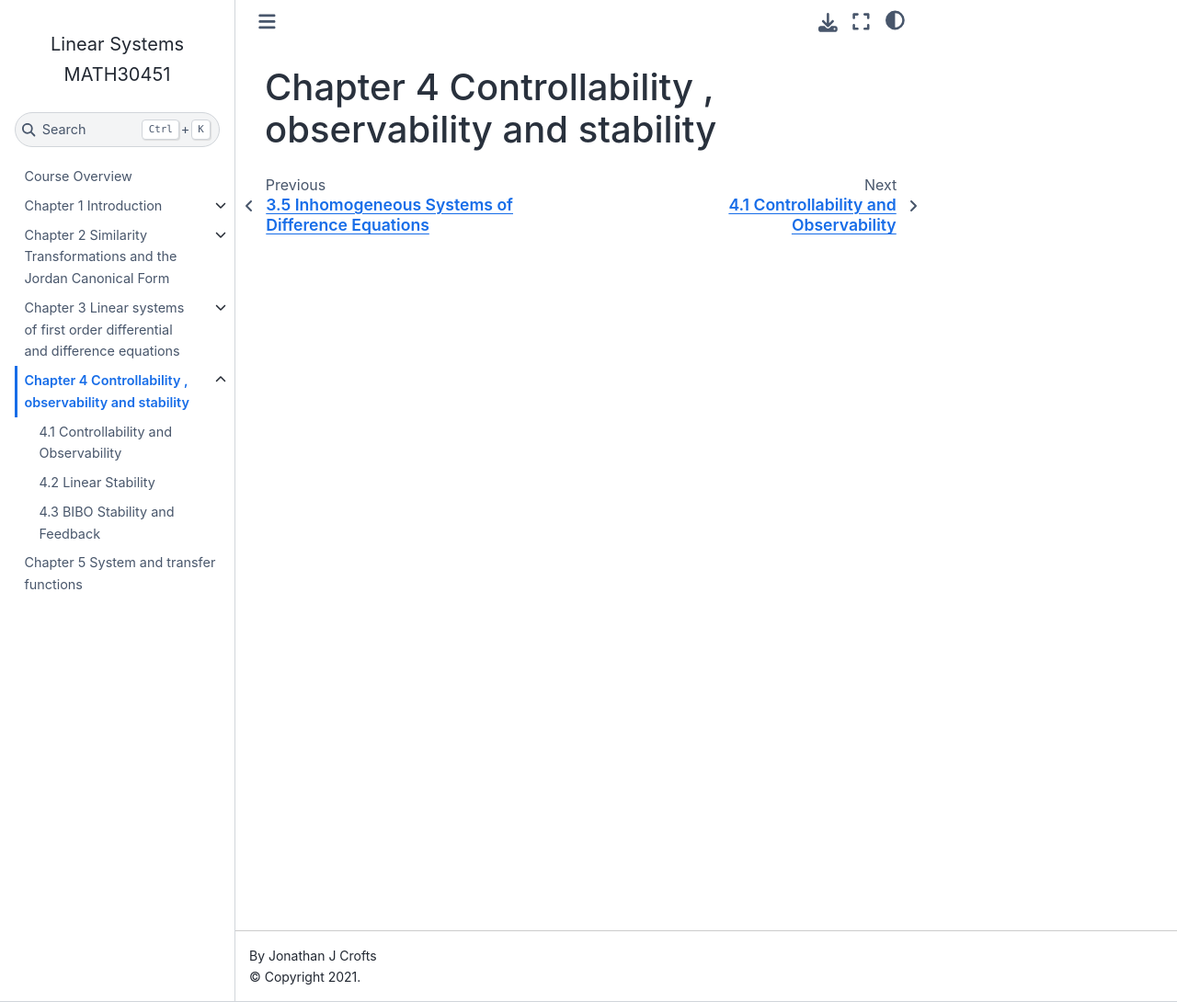
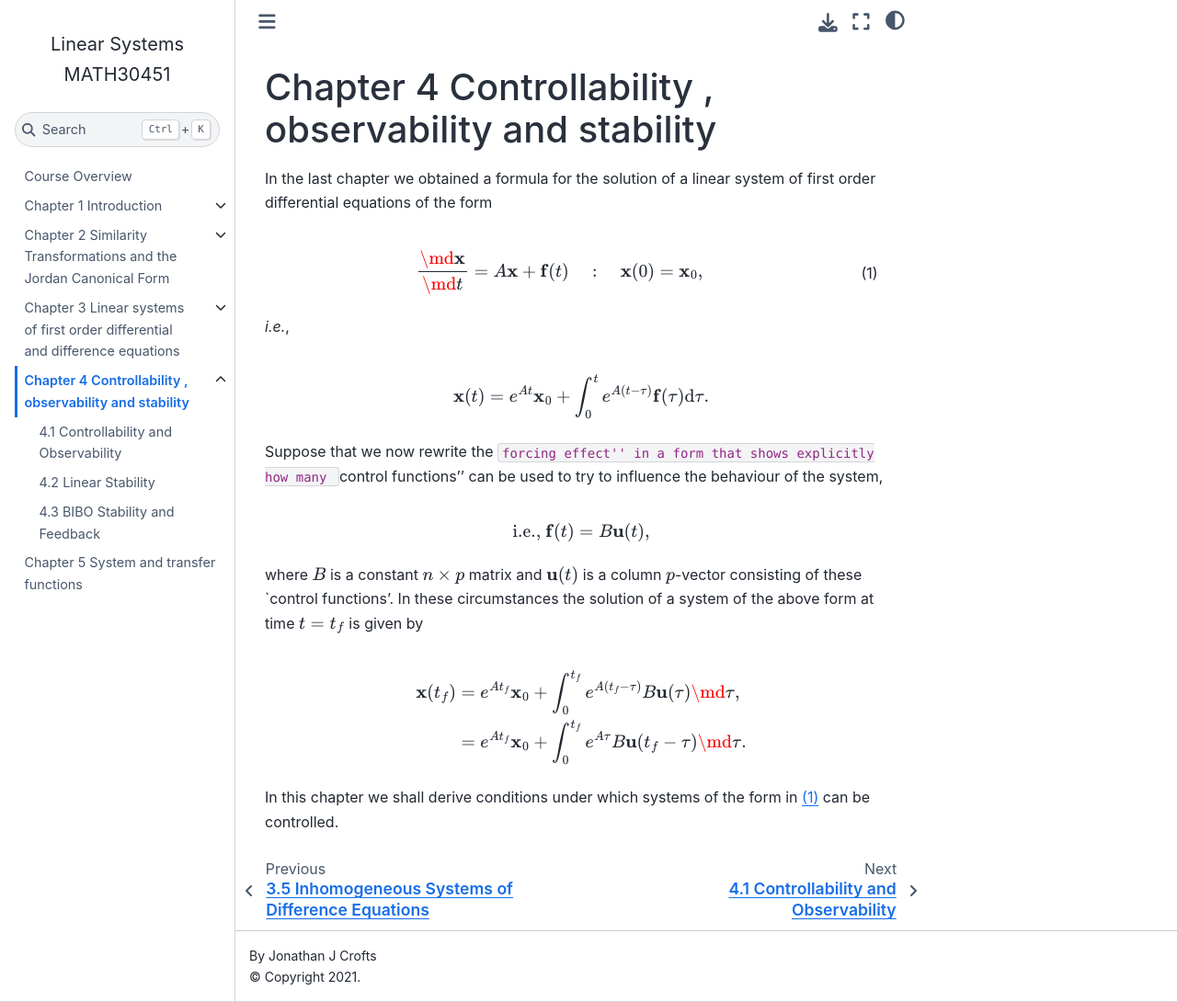
Before and after one commit to jjcrofts77/Linear-Systems-MATH30451, a Jupyter Book: the page built from content/notebooks/Chapter4/Chapter4Intro.md, in a window 1280 px wide and 1090 px high. Shown: the whole window at 92% size. Built offline with Jupyter Book 1.0.4 settings and Sphinx 7.4.7 and the Sphinx Book theme 1.1.4, drawn with Linux system fonts in a browser that asks for light colours.

Commit message:
Update Chapter4Intro.md

```diff
--- a/content/notebooks/Chapter4/Chapter4Intro.md
+++ b/content/notebooks/Chapter4/Chapter4Intro.md
@@ -1 +1,28 @@
 # Chapter 4 Controllability , observability and stability
+
+In the last chapter we obtained a formula for the solution of a linear system of first order differential equations of the form
+
+$$
+ \frac{\md\mathbf{x}}{\md t} = A\mathbf{x} + \mathbf{f}(t)\quad : \quad \mathbf{x}(0) = \mathbf{x}_0,
+$$ (consys)
+
+*i.e.*,
+
+$$
+\mathbf{x}(t) = e^{At}\mathbf{x}_0+\int_0^te^{A(t-\tau)}\mathbf{f}(\tau)\mathrm{d}\tau.
+$$
+
+Suppose that we now rewrite the ``forcing effect'' in a form that shows explicitly how many ``control functions'' can be used to try to influence the behaviour of the system,
+
+$$
+ \text{i.e., } \mathbf{f}(t) = B\mathbf{u}(t),
+$$
+
+where $B$ is a constant $n\times p$ matrix and $\mathbf{u}(t)$ is a column $p$-vector consisting of these `control functions'. In these circumstances the solution of a system of the above form at time $t=t_f$ is given by
+
+$$
+\mathbf{x}(t_f) &= e^{At_f}\mathbf{x}_0+\int_0^{t_f}e^{A(t_f-\tau)}B\mathbf{u}(\tau)\md\tau,\\ \label{eqn:controlode}
+&= e^{At_f}\mathbf{x}_0+\int_0^{t_f}e^{A\tau}B\mathbf{u}(t_f-\tau)\md\tau.
+$$
+
+In this chapter we shall derive conditions under which systems of the form in {eq}`consys` can be controlled.
```
